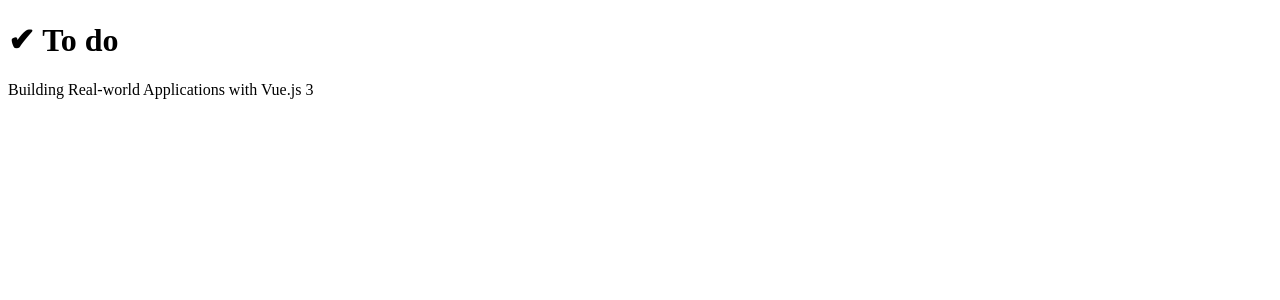
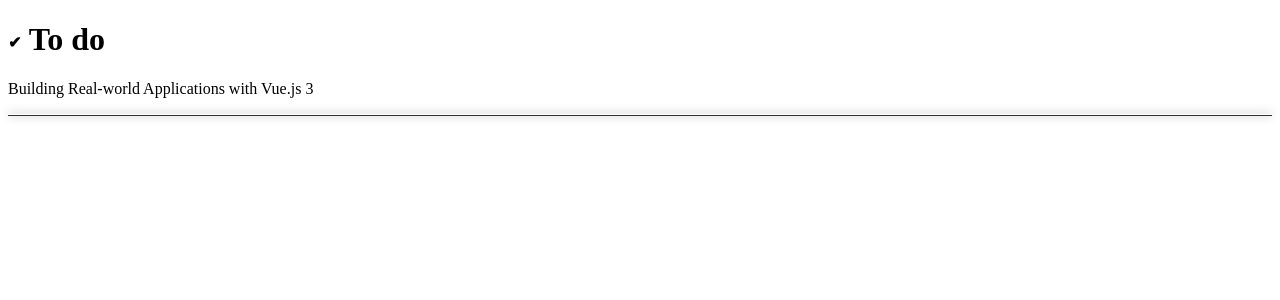
Before and after one commit to gaaferHajji2/j-l-vue, a Vue app in the folder vue-todo-list/: page / in a window 1280 px wide. Shown: the top 300 px of the page. Built offline with nearby package versions, Linux system fonts and the light colour scheme; the HTML template or start-up script is replaced by a standard one.

Commit message:
Adding styles to app header

```diff
--- a/vue-todo-list/src/components/AppHeader.vue
+++ b/vue-todo-list/src/components/AppHeader.vue
@@ -4,3 +4,26 @@
         <p>Building Real-world Applications with Vue.js 3</p>
     </header>
 </template>
+
+<style scoped>
+header {
+    border-bottom: #333 1px solid;
+    background-color: #fff;
+}
+
+header::after {
+    content: "";
+    display: block;
+    height: 1px;
+    box-shadow: 0px 0px 10px 0px rgba(0, 0, 0, 0.75);
+}
+
+h1 {
+    font-size: 2rem;
+}
+
+h1 .icon {
+    font-size: 1rem;
+    vertical-align: middle;
+}
+</style>
```
